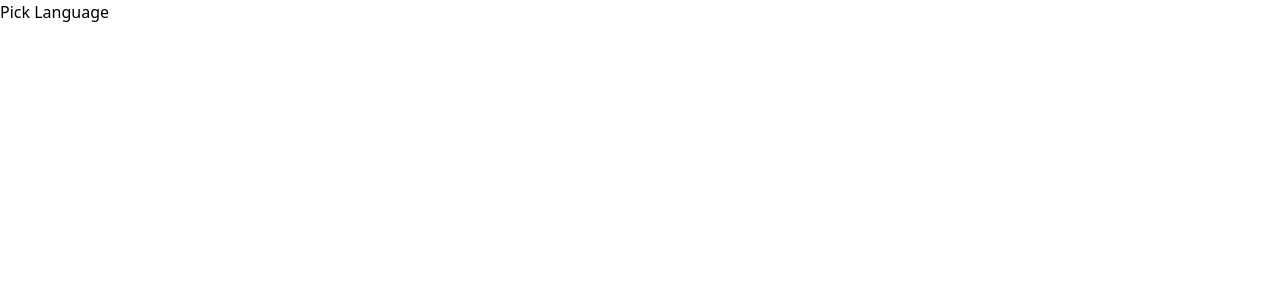
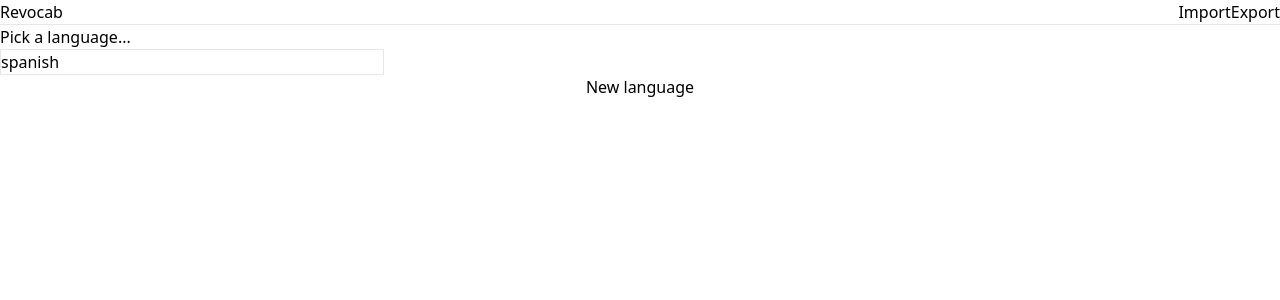
Before and after one commit to tofl/revocab, a Vue app: page / in a window 1280 px wide. Shown: the top 300 px of the page. Built offline with nearby package versions, Linux system fonts and the light colour scheme.

Commit message:
Added basic page structure

```diff
--- a/src/App.vue
+++ b/src/App.vue
@@ -1,7 +1,9 @@
 <template>
+  <TheHeader />
   <RouterView />
 </template>
 
 <script setup>
 import { RouterView } from 'vue-router';
+import TheHeader from '@/components/layout/TheHeader.vue';
 </script>
--- /dev/null
+++ b/src/components/layout/TheHeader.vue
@@ -0,0 +1,16 @@
+<template>
+  <header class="flex justify-between border-b">
+    <div>
+      <RouterLink to="/">Revocab</RouterLink>
+    </div>
+
+    <div>
+      <button>Import</button>
+      <button>Export</button>
+    </div>
+  </header>
+</template>
+
+<script setup>
+import { RouterLink } from 'vue-router';
+</script>
--- /dev/null
+++ b/src/components/words/WordList.vue
@@ -0,0 +1,16 @@
+<template>
+  {{ props }}
+</template>
+
+<script setup>
+const props = defineProps({
+  language: {
+    type: String,
+    required: true,
+  },
+  wordCategory: {
+    type: String,
+    required: true,
+  },
+});
+</script>
--- a/src/router/index.js
+++ b/src/router/index.js
@@ -1,7 +1,6 @@
 import { createRouter, createWebHistory } from 'vue-router';
 import PickLanguage from '@/views/PickLanguage.vue';
 import SelectedLanguage from '@/views/SelectedLanguage.vue';
-import FilteredWords from '@/views/FilteredWords.vue';
 import WordCard from '@/views/WordCard.vue';
 import NotFound from '@/views/NotFound.vue';
 
@@ -17,14 +16,6 @@ const router = createRouter({
       path: '/:language',
       name: 'language',
       component: SelectedLanguage,
-      redirect: to => `/${to.params.language}/all`,
-      children: [
-        {
-          path: '/:language/:wordCategory',
-          name: 'wordCategory',
-          component: FilteredWords,
-        },
-      ],
     },
     {
       path: '/:language/:wordCategory/practice',
--- a/src/stores/counter.js
+++ /dev/null
@@ -1,19 +0,0 @@
-import { defineStore } from 'pinia'
-
-export const useLanguageStore = defineStore('language', {
-    state() {
-        return {
-            spanish: {
-                default: [
-                    { word: 'con', translation: 'avec' },
-                    { word: 'falda', translation: 'jupe' },
-                ],
-                verbs: [
-                    { word: 'comer', translation: 'manger' },
-                    { word: 'tener', translation: 'avoir' },
-                    { word: 'ir', translation: 'aller' },
-                ],
-            },
-        };
-    },
-});
--- /dev/null
+++ b/src/stores/languages.js
@@ -0,0 +1,26 @@
+import { defineStore } from 'pinia'
+
+export const useLanguagesStore = defineStore('languages', {
+    state() {
+        return {
+            data: {
+                spanish: {
+                    all: [
+                        {word: 'con', translation: 'avec'},
+                        {word: 'falda', translation: 'jupe'},
+                    ],
+                    verbs: [
+                        {word: 'comer', translation: 'manger'},
+                        {word: 'tener', translation: 'avoir'},
+                        {word: 'ir', translation: 'aller'},
+                    ],
+                },
+            },
+        };
+    },
+
+    getters: {
+        allLanguages: state => Object.keys(state.data),
+        allCategories: (state) => (language) => Object.keys(state.data[language]),
+    },
+});
--- a/src/views/FilteredWords.vue
+++ /dev/null
@@ -1,11 +0,0 @@
-<template>
-  <h2>Selected words : all</h2>
-</template>
-
-<script setup>
-
-</script>
-
-<style scoped>
-
-</style>
--- a/src/views/PickLanguage.vue
+++ b/src/views/PickLanguage.vue
@@ -1,8 +1,35 @@
 <template>
   <div>
-    <h1>Pick Language</h1>
+    <h1>Pick a language...</h1>
+
+    <main>
+      <!-- List of languages -->
+      <div>
+        <div
+          class="border w-96"
+          v-for="language in languagesStore.allLanguages"
+          :key="language"
+          @click="pickLanguage(language)"
+        >
+          {{ language }}
+        </div>
+      </div>
+
+      <!-- New language form -->
+      <p class="text-center">New language</p>
+    </main>
   </div>
 </template>
 
 <script setup>
+import { useRouter } from 'vue-router';
+import { useLanguagesStore } from '@/stores/languages';
+
+const languagesStore = useLanguagesStore();
+
+const router = useRouter();
+
+function pickLanguage(language) {
+  router.push(`/${language}`);
+}
 </script>
--- a/src/views/SelectedLanguage.vue
+++ b/src/views/SelectedLanguage.vue
@@ -1,8 +1,45 @@
 <template>
-  <h1>Show language</h1>
-  <RouterView />
+  <div class="flex">
+    <h1>All words</h1>
+    <button @click="startPractice">Practice</button>
+    <form>
+      <select v-model="selectedCategory">
+        <option
+          v-for="category in languages.allCategories(route.params.language)"
+          :key="category"
+          :value="category"
+        >
+          {{ displayedWordCategoryName(category) }}
+        </option>
+      </select>
+    </form>
+  </div>
+
+  <WordList
+    :language="route.params.language"
+    :word-category="selectedCategory"
+  />
 </template>
 
 <script setup>
-import { RouterView } from 'vue-router';
+import { useLanguagesStore } from '@/stores/languages';
+import { useRoute, useRouter } from 'vue-router';
+import {ref} from 'vue';
+import WordList from '@/components/words/WordList.vue';
+
+const router = useRouter();
+const route = useRoute();
+
+const languages = useLanguagesStore();
+
+// Category selection
+const selectedCategory = ref('all');
+function displayedWordCategoryName(c) {
+  return c.charAt(0).toUpperCase() + c.slice(1, c.length);
+}
+
+// Practice button
+function startPractice() {
+  router.push({ name: 'practiceWords', params: { wordCategory: selectedCategory.value } });
+}
 </script>
```
